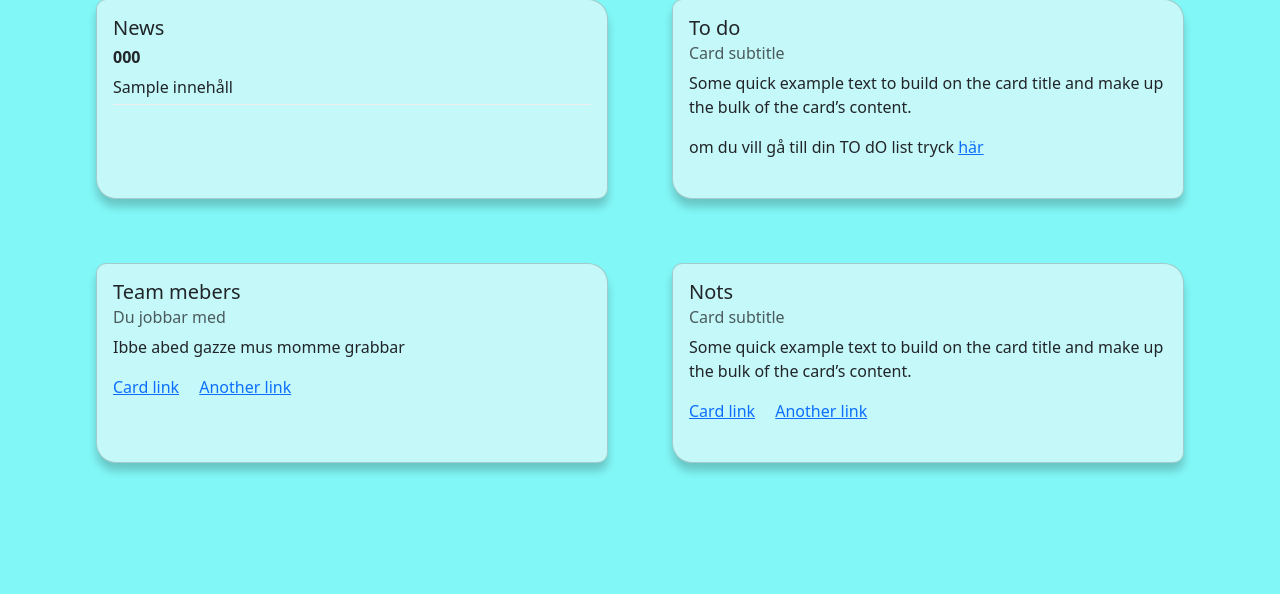
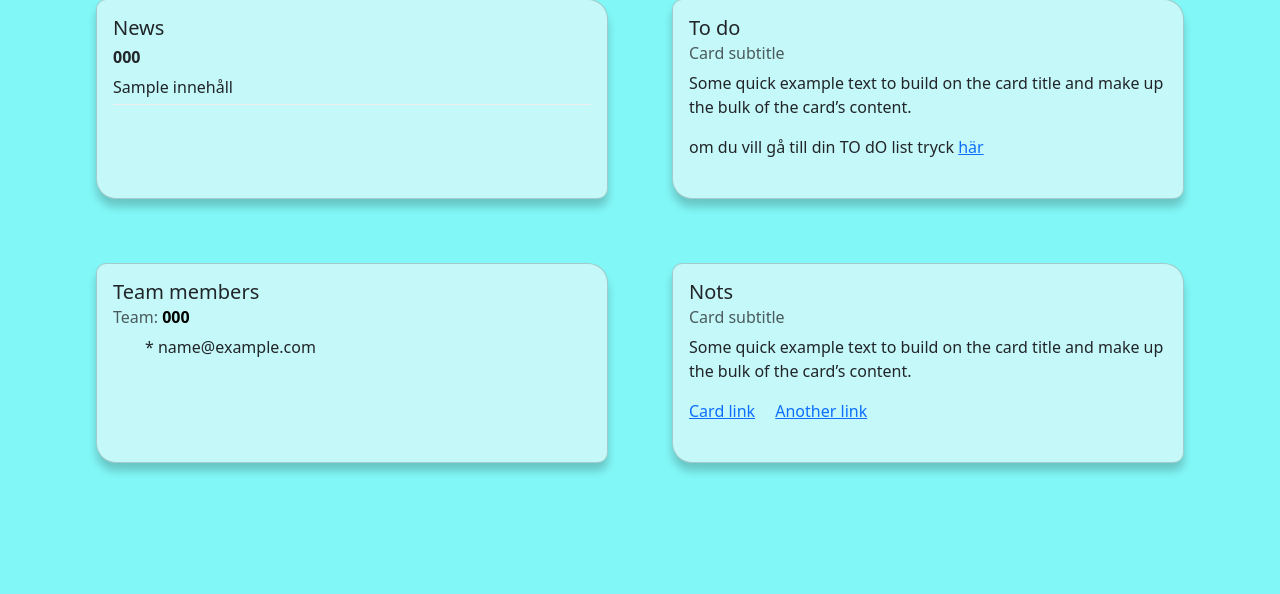
Before and after one commit to ibbe479/S.R.T, a Flask app: template templates/index.html in a window 1280 px wide. Shown: the part 162-756 px from the top of the page. Run offline with Flask 3, Linux system fonts and the light colour scheme; the template is opened without the code that fills it: most values are stand-ins (such as "Sample title", 1, 10 or a date in 2020); some libraries are stand-ins or nearby versions.

Commit message:
se vilka tems man är i

```diff
--- a/rout.py
+++ b/rout.py
@@ -97,8 +97,9 @@ def index():
     user_email = session.get('user_email')
 
     nyheter = app.hämta_nyheter_för_användare(user_email)
+    teams = app.vilket_team_är_användaren_i(user_email)
 
-    return render_template('index.html', nyheter=nyheter)
+    return render_template('index.html', nyheter=nyheter, teams=teams)
 
 @RT.route('/admin')
 @login_required
--- a/templates/index.html
+++ b/templates/index.html
@@ -77,15 +77,32 @@
       </div>
 
 
-      <div class="card" >
+      <div class="card">
         <div class="card-body">
-        <h5 class="card-title">Team mebers</h5>
-        <h6 class="card-subtitle mb-2 text-body-secondary">Du jobbar med</h6>
-        <!--ska hämta från databasen alla team medlemmar som är kopplade till dig och visa dem här-->
-        <p class="card-text">Ibbe abed gazze mus momme grabbar</p>
-        <!--och varje namn ska vara en länk till deras profil sida om möligt-->
-        <a href="#" class="card-link">Card link</a>
-        <a href="#" class="card-link">Another link</a>
+          <h5 class="card-title">Team members</h5>
+
+          {% if teams %}
+            {% for team_namn, medlemmar in teams|groupby('team_code') %}
+              <div class="team-section mb-3">
+
+                <h6 class="card-subtitle mb-2 text-body-secondary">
+                  Team: <strong style="color: black;">{{ team_namn }}</strong>
+                </h6>
+
+                <ul>
+                  {% for medlem in medlemmar %}
+                    {% if medlem.user_email != session.get('user_email') %}
+                      <li> * {{ medlem.user_email }}</li>
+                    {% endif %}
+                  {% endfor %}
+                </ul>
+
+              </div>
+            {% endfor %}
+
+          {% else %}
+            <p class="card-text">Du är inte kopplad till något team just nu.</p>
+          {% endif %}
         </div>
       </div>
 
```
Also changed, not shown: app.py (+18 -0 lines).
